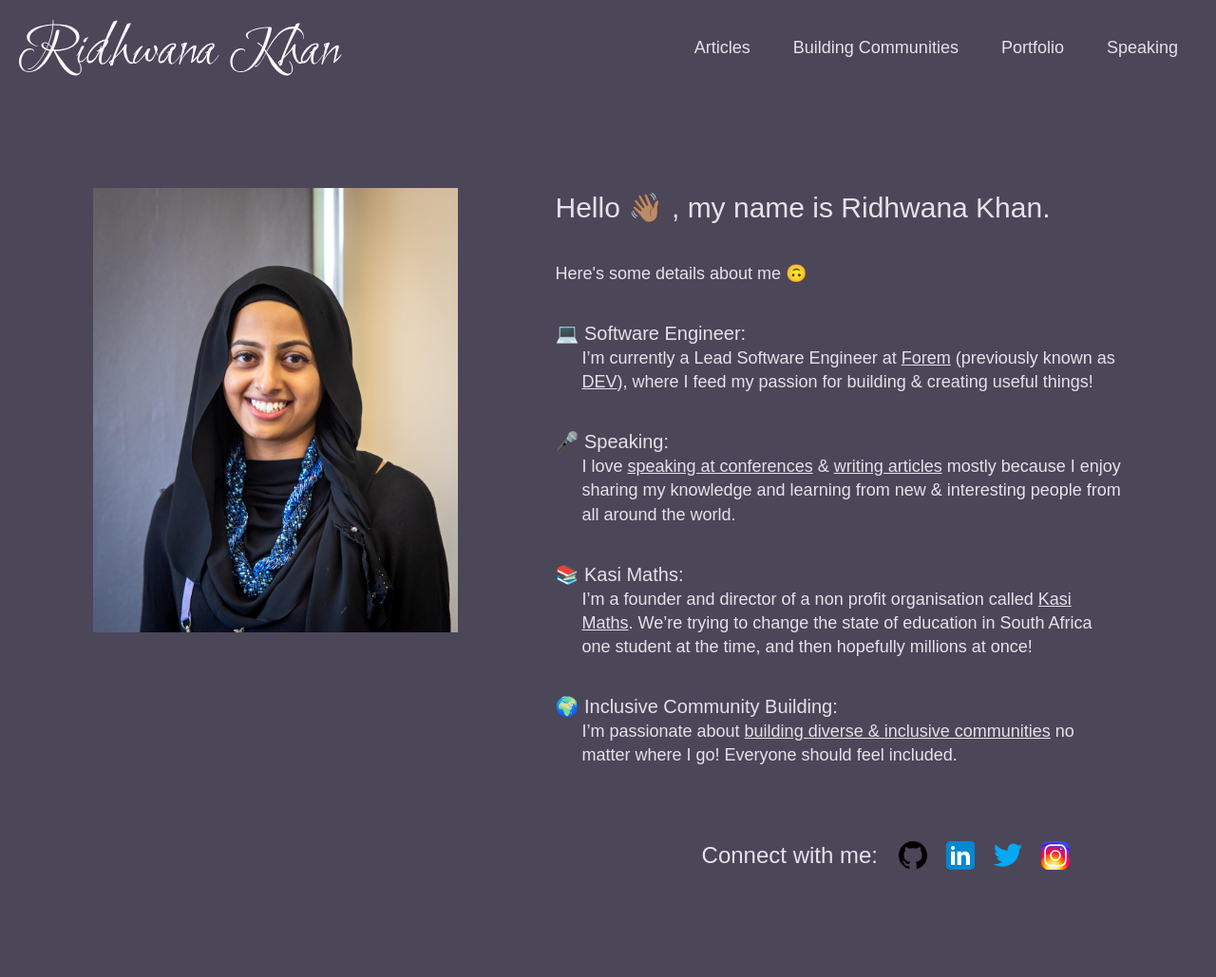
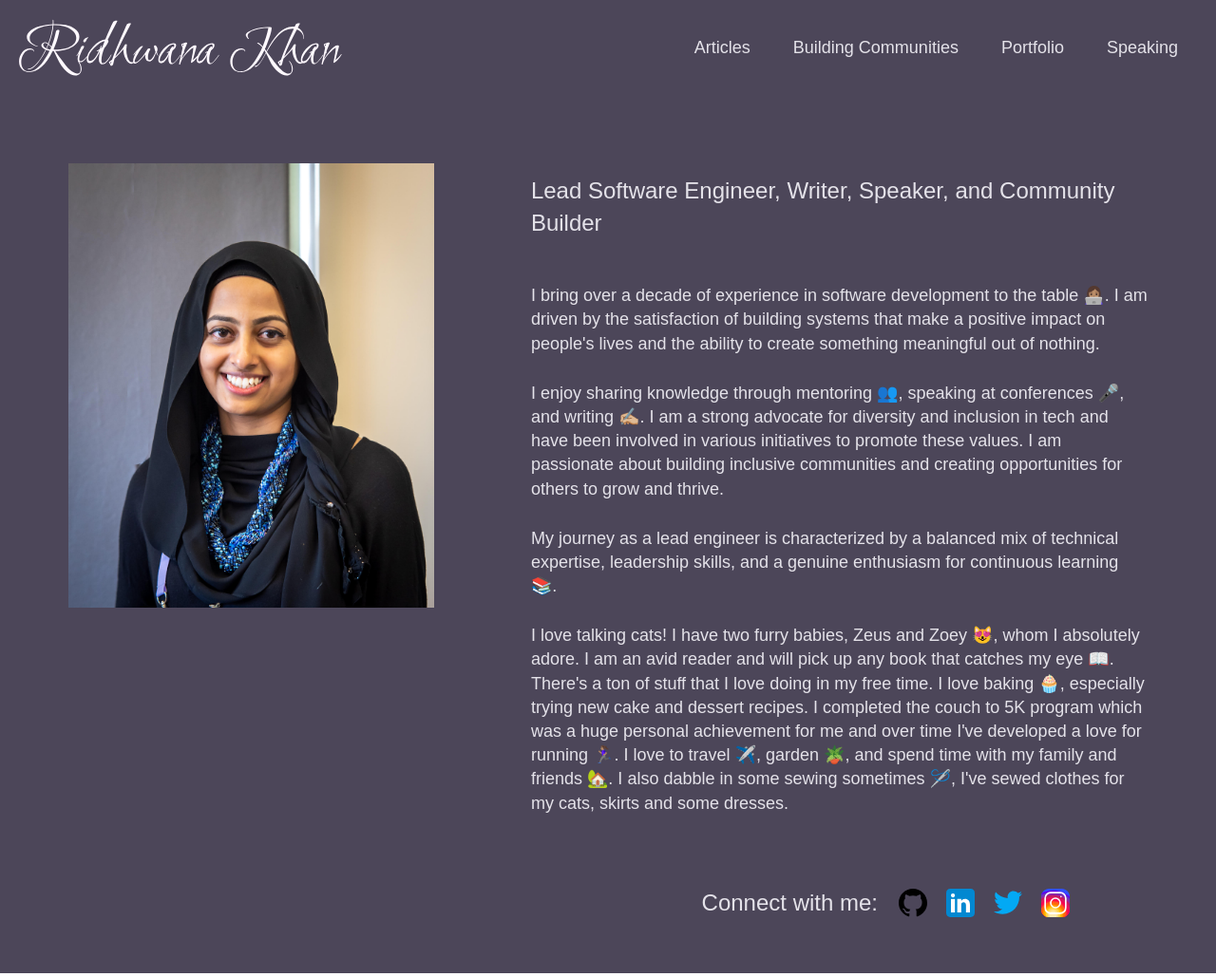
Before and after one commit to Ridhwana/Ridhwana.github.io, a Jekyll site: the page built from index.md, in a window 1280 px wide. Shown: the whole page at 95% size. Built offline with Jekyll 4.4.1, drawn with Linux system fonts in a browser that asks for light colours.

Commit message:
update the home page

```diff
--- a/_layouts/home.html
+++ b/_layouts/home.html
@@ -1,47 +1,53 @@
 ---
 layout: default
 ---
+
 <div class="home__container">
 
   <div class="home__picture">
-      <img class="home__picture-img" src="{{ "/assets/images/ridhwana.jpg" | absolute_url }}">
+    <img class="home__picture-img" src="{{ "/assets/images/ridhwana.jpg" |
+    absolute_url }}">
   </div>
 
   <div class="home__description">
-      <div class="home__description-intro"> Hello 👋🏽 , my name is Ridhwana Khan.</div>
 
-      <div class="home__description-item">
-        <div>
-          Here's some details about me 🙃
-        </div>
-      </div>
 
-      <div class="home__description-item">
-        <div class="home__description-item-header">💻  Software Engineer:</div>
-        <div class="home__description-item-content">
-          I’m currently a Lead Software Engineer at <a href="https://www.forem.com/" target="_blank">Forem</a> (previously known as <a href="https://www.dev.to/" target="_blank">DEV</a>), where I feed my passion for building & creating useful things!
-        </div>
-      </div>
+    <p class="home__description-intro">
+      Lead Software Engineer, Writer, Speaker, and Community Builder
+    </p>
 
-      <div class="home__description-item">
-        <div class="home__description-item-header">🎤  Speaking:</div>
-        <div class="home__description-item-content">
-          I love <a href="https://ridhwana.com/speaking/">speaking at conferences</a> & <a href="https://ridhwana.com/blog/"> writing articles</a> mostly because I enjoy sharing my knowledge and learning from new & interesting people from all around the world.
-        </div>
-      </div>
+    <div class="home__description-content">
+      <p class="home__description-content-paragraph">
+        I bring over a decade of experience in software development to the table 👩🏽‍💻.
+        I am driven by the satisfaction of building systems that make a positive
+        impact on people's lives and the ability to create something meaningful
+        out of nothing.
+      </p>
 
-      <div class="home__description-item">
-        <div class="home__description-item-header">📚  Kasi Maths:</div>
-        <div class="home__description-item-content">
-          I’m a founder and director of a non profit organisation called <a href="http://kasimaths.org/" target="_blank">Kasi Maths</a>. We’re trying to change the state of education in South Africa one student at the time, and then hopefully millions at once!
-        </div>
-      </div>
+      <p class="home__description-content-paragraph">
+        I enjoy sharing knowledge through mentoring 👥, speaking at conferences 🎤, and
+        writing ✍🏼. I am a strong advocate for diversity and inclusion
+        in tech and have been involved in various initiatives to promote these
+        values. I am passionate about building inclusive communities and creating
+        opportunities for others to grow and thrive.
+      </p>
 
-      <div class="home__description-item">
-        <div class="home__description-item-header">🌍  Inclusive Community Building:</div>
-        <div class="home__description-item-content">
-          I’m passionate about <a href="https://ridhwana.com/events/">building diverse & inclusive communities</a> no matter where I go! Everyone should feel included.
-        </div>
+      <p class="home__description-content-paragraph">
+        My journey as a lead engineer is characterized by a balanced mix of
+        technical expertise, leadership skills, and a genuine enthusiasm for
+        continuous learning 📚.
+      </p>
+
+      <p class="home__description-content-paragraph">
+        I love talking cats! I have two furry babies, Zeus and Zoey 😻, whom I
+        absolutely adore. I am an avid reader and will pick up any book that
+        catches my eye 📖. There's a ton of stuff that I love doing in my free time.
+        I love baking 🧁, especially trying new cake and dessert recipes. I completed
+        the couch to 5K program which was a huge personal achievement for me and
+        over time I've developed a love for running 🏃🏽‍♀️. I love to travel ✈️, garden 🪴, and
+        spend time with my family and friends 🏡. I also dabble in some sewing
+        sometimes 🪡, I've sewed clothes for my cats, skirts and some dresses.
+      </p>
     </div>
 
   </div>
--- a/css/_sass/base.sass
+++ b/css/_sass/base.sass
@@ -4,7 +4,6 @@ html,body
 // @font-face
 //   font-family: $base-font-family
 //   src: $base-font-family
-
 
 body
   margin: 0
@@ -27,11 +26,11 @@ main
 footer
   grid-area: footer
   background: $primary-color
-  margin: 2em $border-padding
+  margin: 1em $border-padding
   color: $white-color
 
 .page-content
-  padding: $border-padding
+  padding: 4em 4em 2em 4em
   background: $primary-color
   color: $text-color
 
--- a/css/_sass/config.sass
+++ b/css/_sass/config.sass
@@ -14,7 +14,7 @@ $spacing-unit:     30px !default
 $text-color:       #e4e2e9 !default
 $primary-color:    #4C4659
 $secondary-color: #4C4659
-$dark-color: #593888
+$dark-color: #e4e2e9
 $white-color: #e4e2e9
 $hover-color:  whitesmoke
 
--- a/css/_sass/home.sass
+++ b/css/_sass/home.sass
@@ -1,6 +1,5 @@
 .home__container
   display: flex
-  padding: 2vw 2vw 0 2vw
 
   @include media-query($tablet)
     flex-direction: column
@@ -15,7 +14,13 @@
     margin: 2em 0
 
 .home__description-intro
-  font-size: $h1-font-size
+  font-size: $h2-font-size
+
+.home__description-content
+  padding: 1em 0 2em 0
+
+.home__description-content-paragraph
+  padding: 0.5em 0
 
 .home__description-item
   margin: 2em 0
```
Lines whose indentation alone changed are shown as unchanged.
